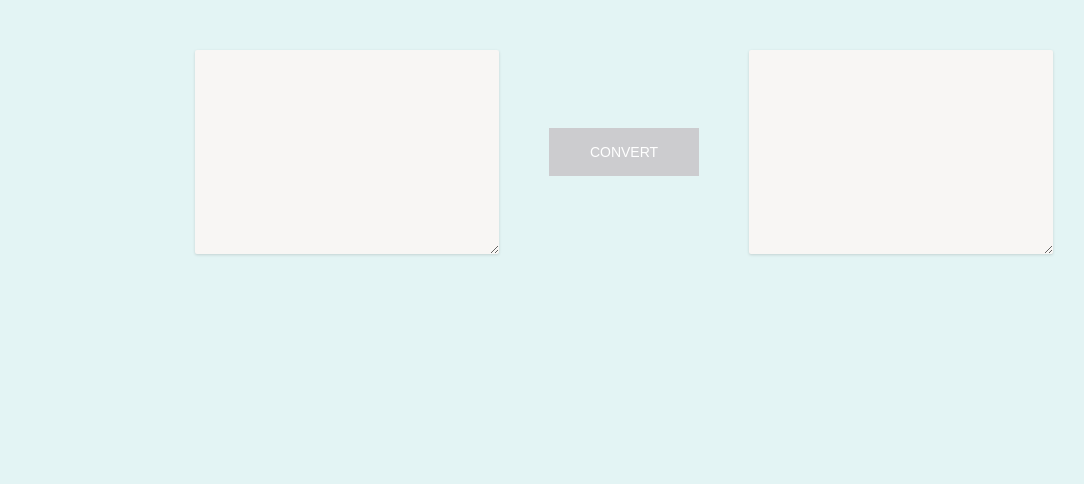
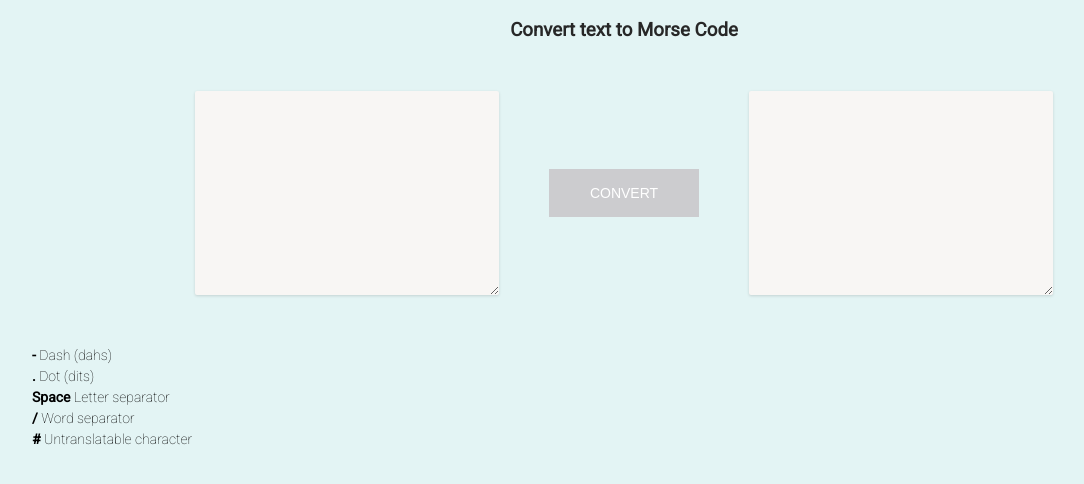
Before and after one commit to GabrieleSak/day81-text-to-morse-code-converter, a Flask app: page / in a window 1280 px wide. Shown: the top 484 px of the page, without its empty margins (16-1100 px from the left). Run offline with Flask 3, Linux system fonts and the light colour scheme.

Commit message:
Add title, symbol explanation, styling

```diff
--- a/main.py
+++ b/main.py
@@ -6,6 +6,7 @@ Space	Letter separator
 /	Word separator
 #	Untranslatable character
 """
+
 from flask import Flask, render_template
 from morse_code import *
 from forms import InputForm
--- a/static/css/styles.css
+++ b/static/css/styles.css
@@ -3,13 +3,16 @@ body {
     background-color: #E3F4F4;
 }
 
+h3 {
+text-align: center;
+color: #272727;
+}
+
 form {
-
     margin: 50px;
     display: flex;
     justify-content: center;
     align-items: center ;
-
 }
 
 .button {
@@ -44,3 +47,10 @@ outline: none;
     width: 300px;
     background-color: #F8F6F4;
 }
+
+ul {
+    list-style-type:none;
+    font-weight: 100;
+    line-height: 1.5;
+    font-size: 14px;
+}
--- a/templates/base.html
+++ b/templates/base.html
@@ -6,7 +6,7 @@
     <link rel="preconnect" href="https://fonts.googleapis.com">
     <link rel="preconnect" href="https://fonts.gstatic.com" crossorigin>
     <link href="https://fonts.googleapis.com/css2?family=Roboto:wght@100;300;400&display=swap" rel="stylesheet">
-    <title> {% block title %} {% endblock %} Title</title>
+    <title> {% block title %} {% endblock %} Morse Code Converter</title>
 </head>
 <body>
 <div>
--- a/templates/index.html
+++ b/templates/index.html
@@ -1,6 +1,7 @@
 {% extends 'base.html' %}
 
 {% block content %}
+<h3>Convert text to Morse Code</h3>
 <div class="container">
     <form method="POST" action="/">
         {{ form.csrf_token }}
@@ -11,6 +12,14 @@
 
 </div>
 
+<ul>
+    <li><b> - </b> Dash (dahs) </li>
+    <li><b> . </b> Dot (dits) </li>
+    <li><b> Space </b> Letter separator </li>
+    <li><b> / </b> Word separator </li>
+    <li><b> # </b> Untranslatable character </li>
+</ul>
+
 
 
 {% endblock %}
```
